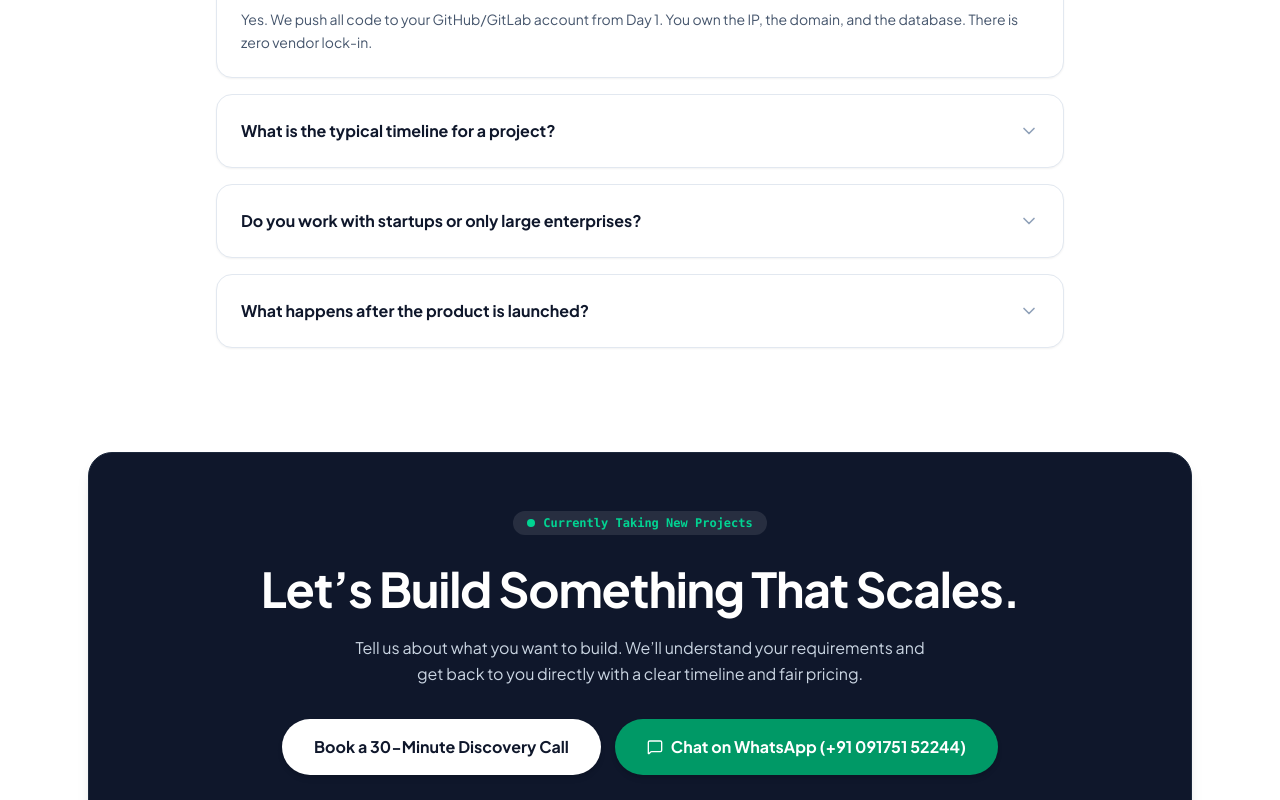
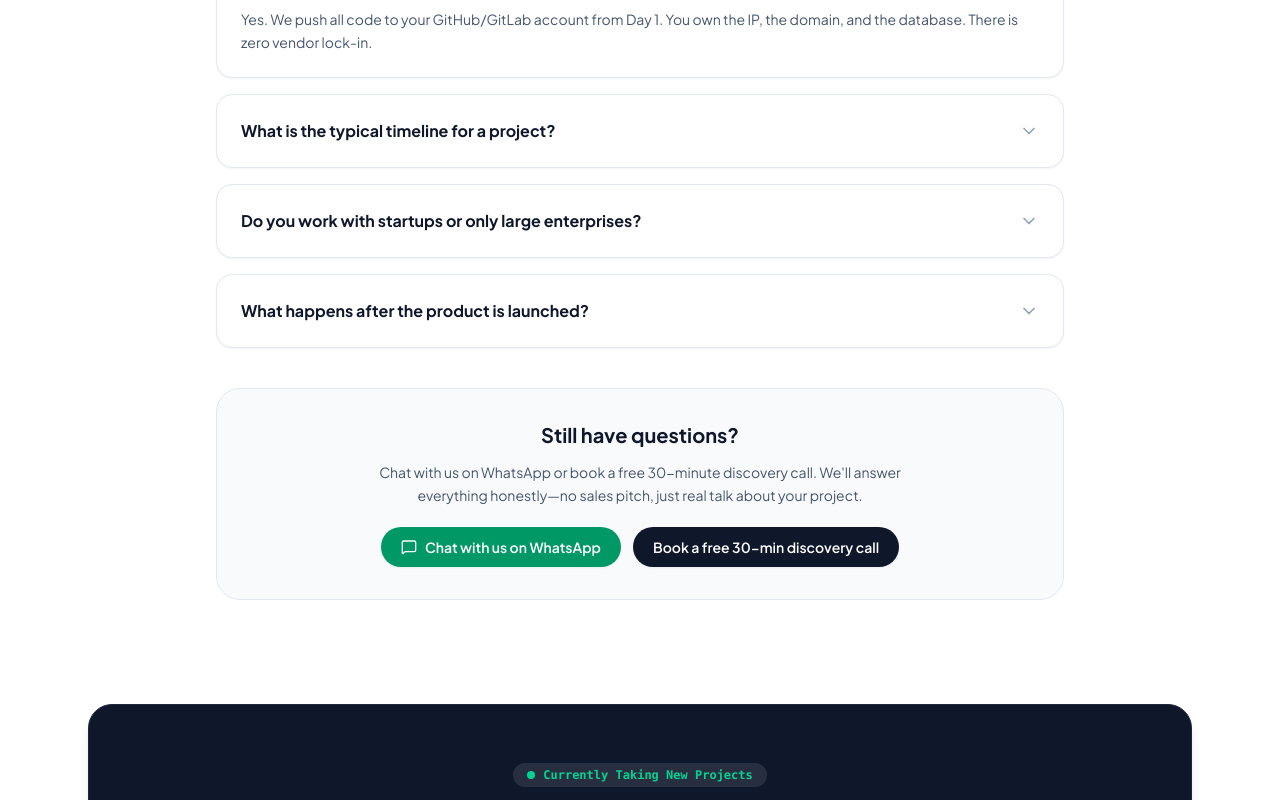
Before and after one commit to deepdigitallabs/Deep-Digital-Labs, a Next.js app: page / in a window 1280 px wide. Shown: the part 6789-7589 px from the top of the page. Built offline with nearby package versions, Linux system fonts and the light colour scheme.

Commit message:
Update page.tsx

```diff
--- a/src/app/page.tsx
+++ b/src/app/page.tsx
@@ -837,19 +837,51 @@ export default function HomePage() {
           {[
             {
               q: "Do I really own 100% of the code?",
-              a: "Yes. We push all code to your GitHub/GitLab account from Day 1. You own the IP, the domain, and the database. There is zero vendor lock-in."
+              content: (
+                <p>
+                  Yes. We push all code to your GitHub/GitLab account from Day 1. You own the IP, the domain, and the database. There is zero vendor lock-in.
+                </p>
+              )
             },
             {
               q: "What is the typical timeline for a project?",
-              a: "A standard MVP (Minimum Viable Product) takes 4 to 8 weeks. Larger enterprise ERPs or multi-tenant SaaS platforms typically take 3 to 6 months, delivered in 2-week measurable sprints."
+              content: (
+                <div className="space-y-3">
+                  <p>It depends on the scope, but here&apos;s a rough guide:</p>
+                  <ul className="list-disc pl-5 space-y-1 text-xs sm:text-sm">
+                    <li><strong>Simple websites or landing pages:</strong> 2–3 weeks</li>
+                    <li><strong>Custom web apps or MVPs:</strong> 4–8 weeks</li>
+                    <li><strong>Complex SaaS platforms or ERPs:</strong> 3–6 months</li>
+                  </ul>
+                  <p>
+                    We work in 2-week sprints, so you&apos;ll see working features every Friday. No disappearing for months and coming back with surprises.
+                  </p>
+                </div>
+              )
             },
             {
               q: "Do you work with startups or only large enterprises?",
-              a: "Both. We help early-stage startups build capital-efficient MVPs to secure funding, and we help established enterprises modernize legacy systems and scale operations."
+              content: (
+                <p>
+                  Both! We love helping early-stage startups build capital-efficient MVPs to secure funding, and we also work with established businesses to modernize legacy systems or scale operations. Whether you&apos;re a solo founder in Pune or a 500-person company in Mumbai, we&apos;ll tailor our approach to your budget and goals.
+                </p>
+              )
             },
             {
               q: "What happens after the product is launched?",
-              a: "We offer flexible, transparent Monthly Retainer or AMC (Annual Maintenance) packages for server monitoring, bug fixes, and adding new features as your business grows."
+              content: (
+                <div className="space-y-3">
+                  <p>We don&apos;t just hand over the keys and disappear. After launch, you get:</p>
+                  <ul className="list-disc pl-5 space-y-1 text-xs sm:text-sm">
+                    <li><strong>30 days of free bug fixes</strong> (our warranty period)</li>
+                    <li><strong>100% of the code and credentials</strong> transferred to you</li>
+                    <li><strong>Optional ongoing support</strong> through flexible monthly retainers or annual maintenance contracts (AMC) if you want us to keep monitoring servers, adding features, or scaling as you grow</li>
+                  </ul>
+                  <p>
+                    You&apos;re never locked into a long-term contract. If you want to bring development in-house later, you have everything you need to do it.
+                  </p>
+                </div>
+              )
             }
           ].map((faq, index) => {
             const isOpen = openFaq === index;
@@ -868,12 +900,39 @@ export default function HomePage() {
                 </button>
                 {isOpen && (
                   <div className="px-5 pb-6 sm:px-6 text-xs sm:text-sm text-slate-600 dark:text-gray-300 leading-relaxed border-t border-slate-100 dark:border-slate-800/60 pt-4">
-                    {faq.a}
+                    {faq.content}
                   </div>
                 )}
               </div>
             );
           })}
+        </div>
+
+        {/* Still Have Questions Box */}
+        <div className="mt-10 p-6 sm:p-8 rounded-3xl bg-slate-50 dark:bg-[#0c101c] border border-slate-200 dark:border-slate-800 text-center space-y-3">
+          <h3 className="text-lg sm:text-xl font-bold text-slate-900 dark:text-white">
+            Still have questions?
+          </h3>
+          <p className="text-xs sm:text-sm text-slate-600 dark:text-gray-400 max-w-xl mx-auto leading-relaxed">
+            Chat with us on WhatsApp or book a free 30-minute discovery call. We&apos;ll answer everything honestly—no sales pitch, just real talk about your project.
+          </p>
+          <div className="pt-2 flex flex-wrap items-center justify-center gap-3">
+            <a
+              href="https://wa.me/919175152244?text=Hi,%20I%20have%20a%20question%20about%20starting%20a%20project%20with%20Deep%20Digital%20Labs."
+              target="_blank"
+              rel="noopener noreferrer"
+              className="inline-flex items-center gap-2 bg-emerald-600 hover:bg-emerald-700 text-white px-5 py-2.5 rounded-full font-semibold text-xs sm:text-sm transition-all shadow-xs"
+            >
+              <MessageSquare className="w-4 h-4" />
+              <span>Chat with us on WhatsApp</span>
+            </a>
+            <button
+              onClick={() => setCallModalOpen(true)}
+              className="inline-flex items-center gap-2 bg-slate-900 dark:bg-white text-white dark:text-slate-900 hover:bg-slate-800 dark:hover:bg-slate-100 px-5 py-2.5 rounded-full font-semibold text-xs sm:text-sm transition-all shadow-xs cursor-pointer"
+            >
+              <span>Book a free 30-min discovery call</span>
+            </button>
+          </div>
         </div>
       </section>
 
```
